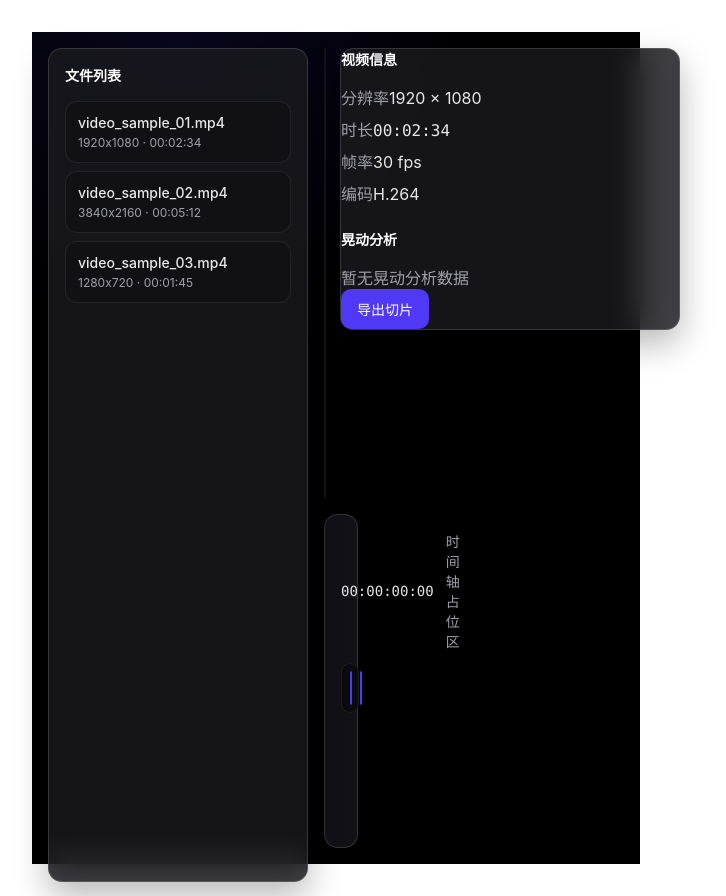
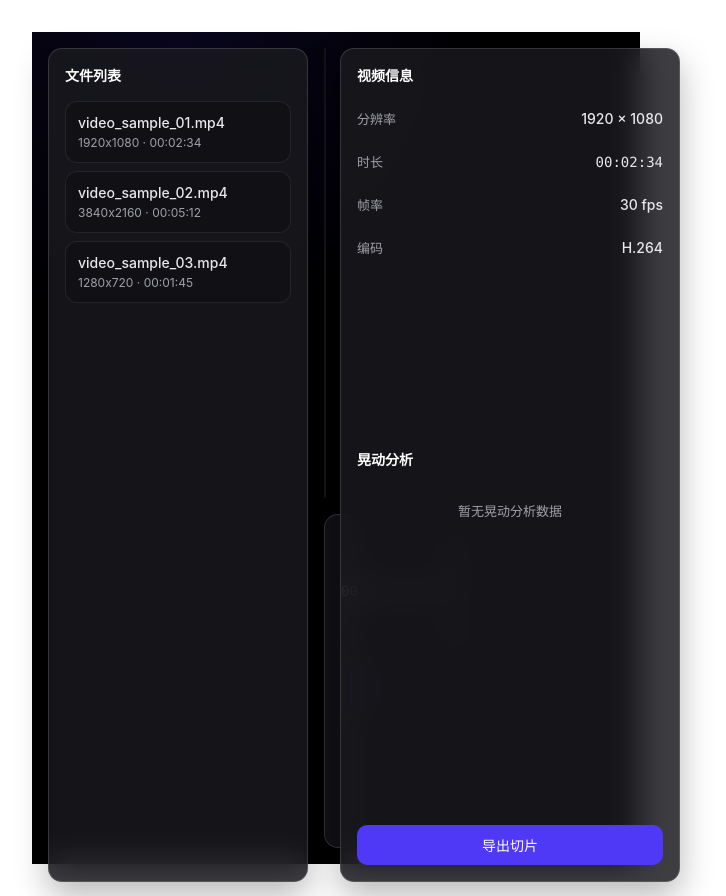
Before and after one commit to thhbbx/motion-slice, a Vue app: page / in a window 1280 px wide. Shown: the whole page, without its empty margins (304-1030 px from the left). Built offline with nearby package versions, Linux system fonts and the light colour scheme.

Commit message:
style(ui): 添加 Inspector 面板信息展示和按钮样式

```diff
--- a/src/App.vue
+++ b/src/App.vue
@@ -240,4 +240,43 @@
   border: 1px solid var(--vt-primary);
   border-radius: var(--vt-radius-sm);
 }
+
+/* Inspector 面板 */
+.inspector-panel {
+  height: 100%;
+  display: flex;
+  flex-direction: column;
+  padding: var(--vt-space-4);
+}
+
+.info-row {
+  display: flex;
+  justify-content: space-between;
+  align-items: center;
+  padding: var(--vt-space-2) 0;
+  font-size: 14px;
+}
+
+.info-label {
+  font-size: 13px;
+}
+
+.info-value {
+  font-weight: 500;
+}
+
+.shake-placeholder {
+  padding: var(--vt-space-4);
+  text-align: center;
+  font-size: 13px;
+}
+
+.panel-actions {
+  margin-top: auto;
+  padding-top: var(--vt-space-4);
+}
+
+.panel-actions button {
+  width: 100%;
+}
 </style>
```
